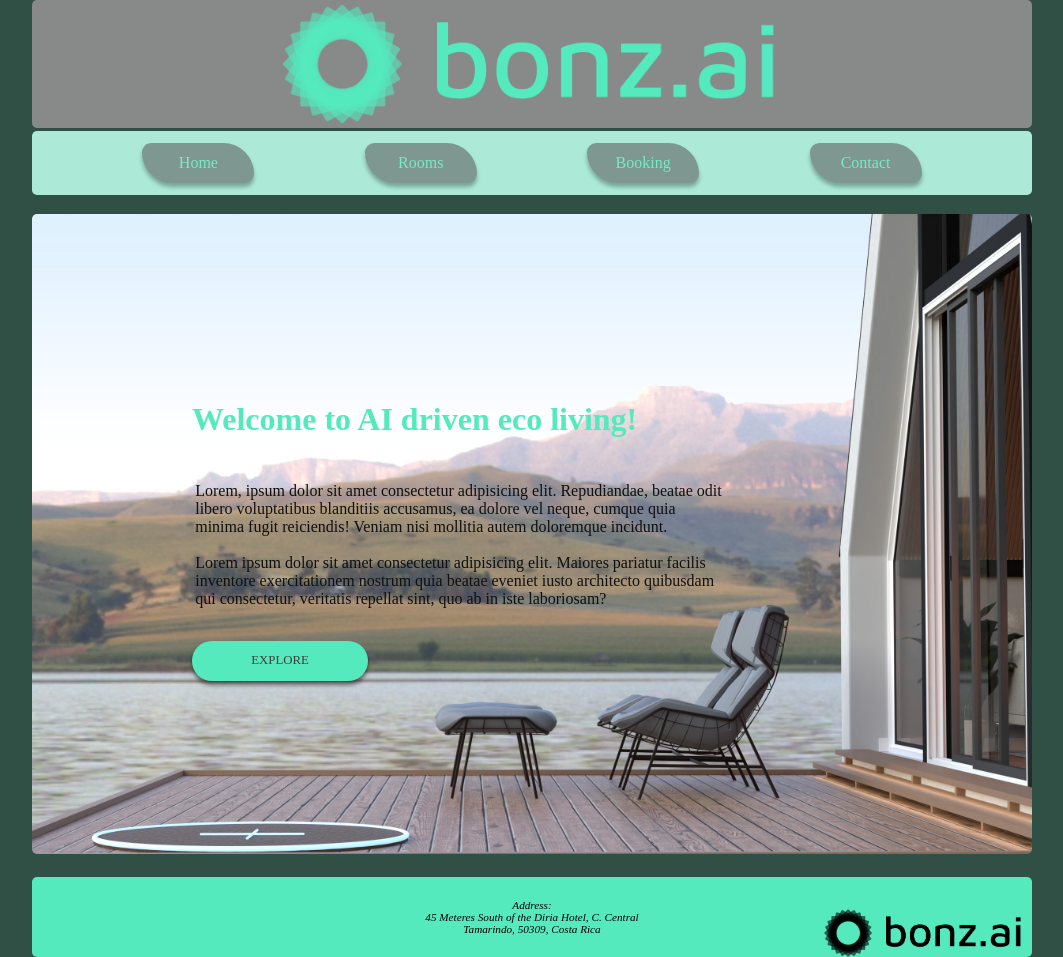
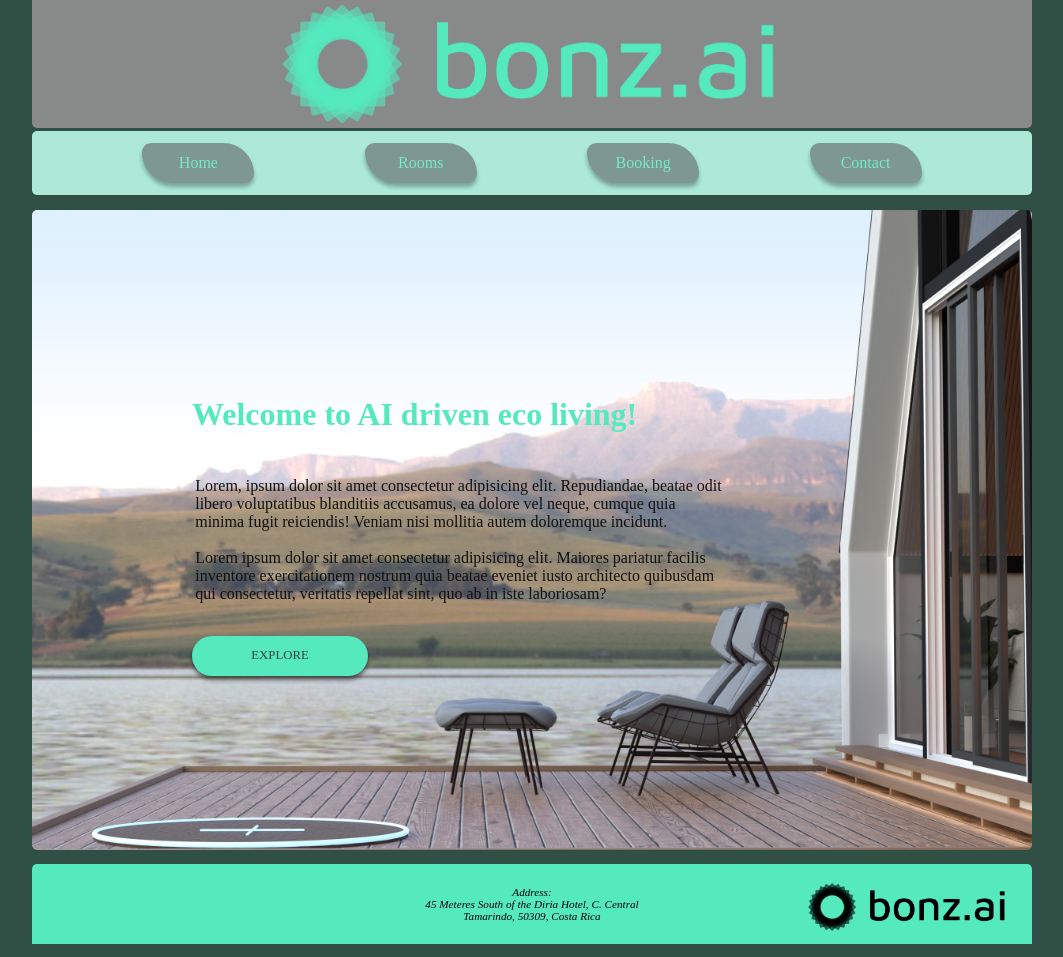
Before and after one commit to Oscar-Mattsson-790/Examination-10.2, a plain HTML site: page index.html in a window 1280 px wide. Shown: the whole page, without its empty margins (108-1171 px from the left). Drawn offline with Linux system fonts and the light colour scheme; a web font is replaced by a local one.

Commit message:
Complete
All done

```diff
--- a/css/styles.css
+++ b/css/styles.css
@@ -43,7 +43,6 @@ label {
   color: #54eabd;
   border-radius: 5px;
   border: none;
-  box-shadow: 0px 4px 4px rgba(0, 0, 0, 0.5);
 }
 
 input {
@@ -119,7 +118,8 @@ select#room {
   background-position: center;
   align-items: center;
   justify-content: center;
-  border-radius: 5px;
+  border-bottom-left-radius: 5px;
+  border-bottom-right-radius: 5px;
 }
 
 .navigation {
@@ -166,6 +166,7 @@ select#room {
   background-position: center;
   background-size: cover;
   border-radius: 5px;
+  margin-top: 0.2rem;
   flex-wrap: wrap;
 }
 
@@ -188,11 +189,12 @@ select#room {
   background-color: #54eabd;
   display: flex;
   flex-direction: column;
-  border-radius: 5px;
   background-image: url(/css/logo/bonz.ai-logo-black-landscape.png);
   background-repeat: no-repeat;
   background-size: 20%;
-  background-position: bottom right 0.5rem;
+  background-position: bottom right 0.2rem;
+  border-top-left-radius: 5px;
+  border-top-right-radius: 5px;
 }
 
 .footer__menu {
@@ -344,9 +346,9 @@ select#room {
 }
 
 .icons2 {
-  text-decoration-line: line-through;
-  text-decoration-color: red;
+  color: rgb(74, 72, 72);
   font-size: 0.9rem;
+  opacity: 0.6;
 }
 
 @media screen and (min-width: 768px) {
@@ -383,8 +385,7 @@ select#room {
     align-items: flex-start;
     text-align: start;
     padding: 10rem;
-    margin-top: 1rem;
-    margin-bottom: 1rem;
+    margin-top: 0.7rem;
     color: rgb(16, 16, 16);
     flex-wrap: wrap;
   }
@@ -447,7 +448,7 @@ select#room {
   }
 
   .section__booking {
-    margin-top: 0.4rem;
+    margin-top: 0.8rem;
     height: 40rem;
   }
 
@@ -455,4 +456,9 @@ select#room {
     display: flex;
     flex-direction: row;
   }
+
+  .footer {
+    margin-top: 0.5rem;
+    background-position: bottom 0.8rem right 1.5rem;
+  }
 }
```
